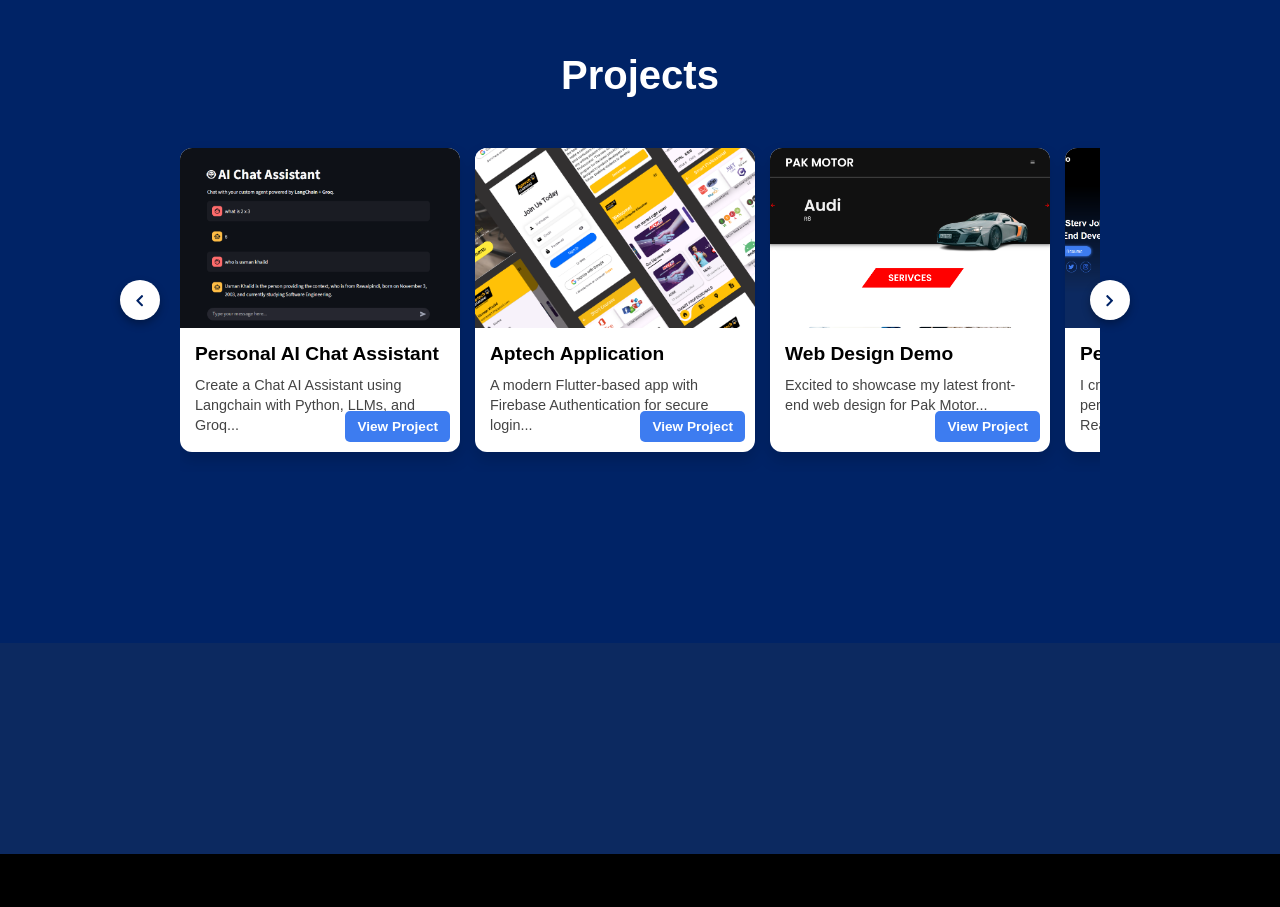
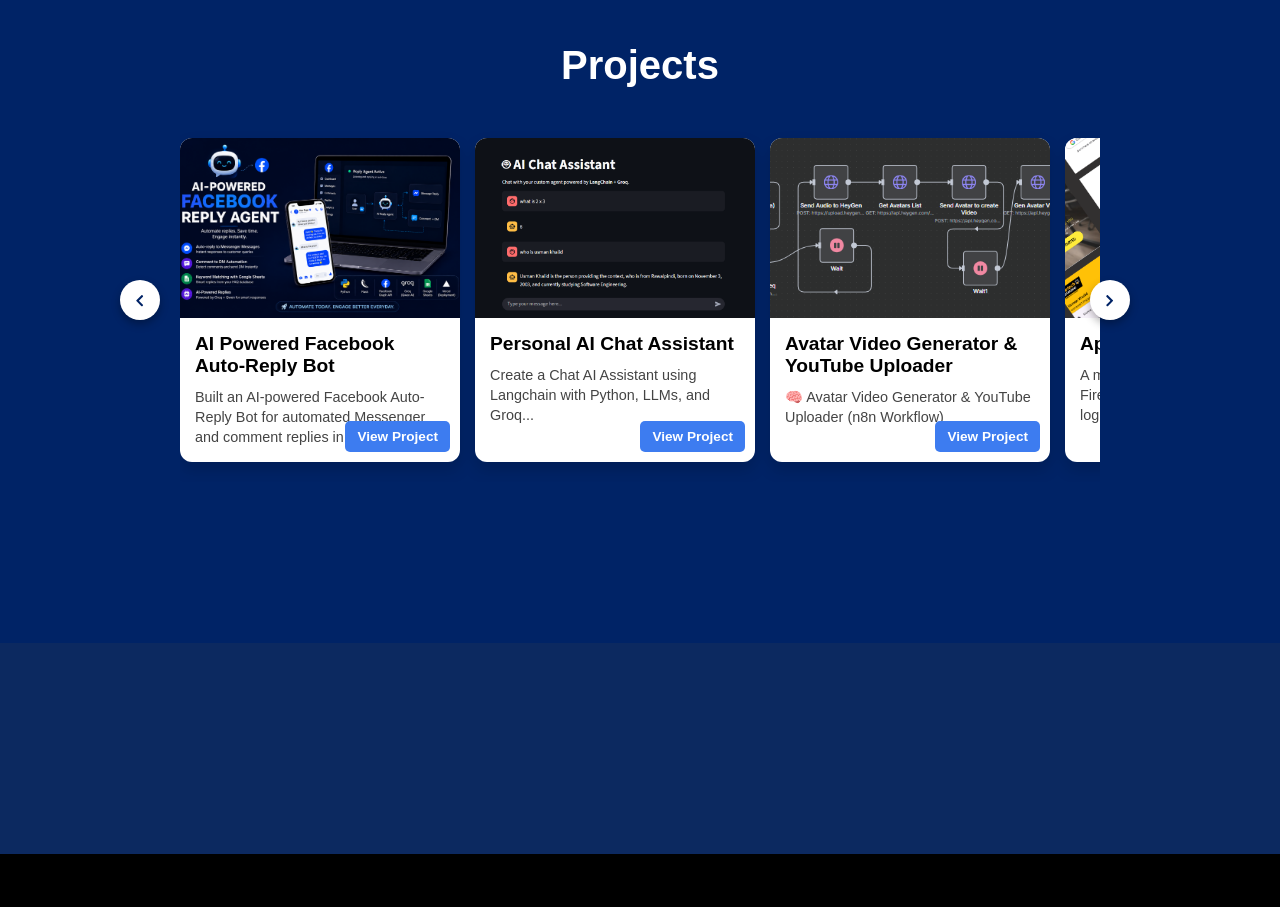
Before and after one commit to Mr-UsmanKhalid/mr-usmankhalid.github.io, a React (Create React App) app: page / in a window 1280 px wide. Shown: the part 2640-3547 px from the top of the page. Built offline with nearby package versions, Linux system fonts and the light colour scheme.

Commit message:
project update

```diff
--- a/src/Components/Experience.jsx
+++ b/src/Components/Experience.jsx
@@ -63,6 +63,16 @@ const Experience = () => {
     {
       category: "Generative AI & N8N Automation",
       projects: [
+        {
+          title: "AI Powered Facebook Auto-Reply Bot",
+          year: "2026",
+          description: `Built an AI-powered Facebook Auto-Reply Bot using Python, Flask, and Facebook Graph API.
+          The bot automatically replies to Messenger messages, detects comments, and sends instant DMs using keyword matching and AI responses.
+          Integrated Groq AI, Google Sheets, and deployed the project on Vercel for real-time automation.
+`,
+          visit:
+            "https://github.com/Mr-UsmanKhalid/Auto-Reply-Agent-FB",
+        },
         {
           title: "Personal AI Chat Assistant",
           year: "2025",
--- a/src/Components/Projects.jsx
+++ b/src/Components/Projects.jsx
@@ -10,6 +10,7 @@ import projectimage4 from "../Assets/quote.png";
 import projectimage5 from "../Assets/DigiLawyer-1.png";
 import projectimage6 from "../Assets/Aura_Watches.png";
 import projectimage7 from "../Assets/N8N_video_work_flow.png";
+import projectimage10 from "../Assets/Auto-ReplyBot.png";
 
 function Projects() {
   const scrollRef = useRef(null);
@@ -24,6 +25,14 @@ function Projects() {
   };
 
   const projects = [
+     {
+      id: 0,
+      image: projectimage10,
+      title: "AI Powered Facebook Auto-Reply Bot",
+      description:
+        "Built an AI-powered Facebook Auto-Reply Bot for automated Messenger and comment replies in real time.",
+      Link: "https://github.com/Mr-UsmanKhalid/Auto-Reply-Agent-FB",
+    },
     {
       id: 1,
       image: projectimage0,
@@ -33,7 +42,14 @@ function Projects() {
       Link: "https://mr-usmankhalid-ai-chat-assistant.streamlit.app/",
     },
     {
-      id: 1,
+      id: 2,
+      image: projectimage7,
+      title: "Avatar Video Generator & YouTube Uploader",
+      description: "🧠 Avatar Video Generator & YouTube Uploader (n8n Workflow)",
+      Link: "https://github.com/Mr-UsmanKhalid/N8N_Avatar_Video_Generator",
+    },
+    {
+      id: 3,
       image: projectimage1,
       title: "Aptech Application",
       description:
@@ -41,7 +57,7 @@ function Projects() {
       Link: "https://github.com/Mr-UsmanKhalid/Aptech-Application-Project",
     },
     {
-      id: 2,
+      id: 4,
       image: projectimage2,
       title: "Web Design Demo",
       description:
@@ -49,7 +65,7 @@ function Projects() {
       Link: "https://github.com/Mr-UsmanKhalid/Car-front-end-Web-Design",
     },
     {
-      id: 3,
+      id: 5,
       image: projectimage3,
       title: "Personal Portfolio",
       description:
@@ -57,7 +73,7 @@ function Projects() {
       Link: "https://github.com/Mr-UsmanKhalid/Responsive-Portfolio-With-React",
     },
     {
-      id: 4,
+      id: 6,
       image: projectimage4,
       title: "Random Quote App",
       description:
@@ -65,7 +81,7 @@ function Projects() {
       Link: "https://github.com/Mr-UsmanKhalid/Random-Quote-App",
     },
     {
-      id: 5,
+      id: 7,
       image: projectimage5,
       title: "DigiLawyer",
       description:
@@ -73,18 +89,11 @@ function Projects() {
       Link: "https://github.com/Mr-UsmanKhalid/Digilawyer-Landing-Page",
     },
     {
-      id: 6,
+      id: 8,
       image: projectimage6,
       title: "Aura Watch E-Commerce",
       description: "An e-commerce platform for luxury watches.",
       Link: "https://aura-watches.vercel.app/",
-    },
-    {
-      id: 7,
-      image: projectimage7,
-      title: "Avatar Video Generator & YouTube Uploader",
-      description: "🧠 Avatar Video Generator & YouTube Uploader (n8n Workflow)",
-      Link: "https://github.com/Mr-UsmanKhalid/N8N_Avatar_Video_Generator",
     }
   ];
 
```
Also changed, not shown: src/Assets/Auto-ReplyBot.png (added), 1 other file (tests, documents, lock files or other folders).
